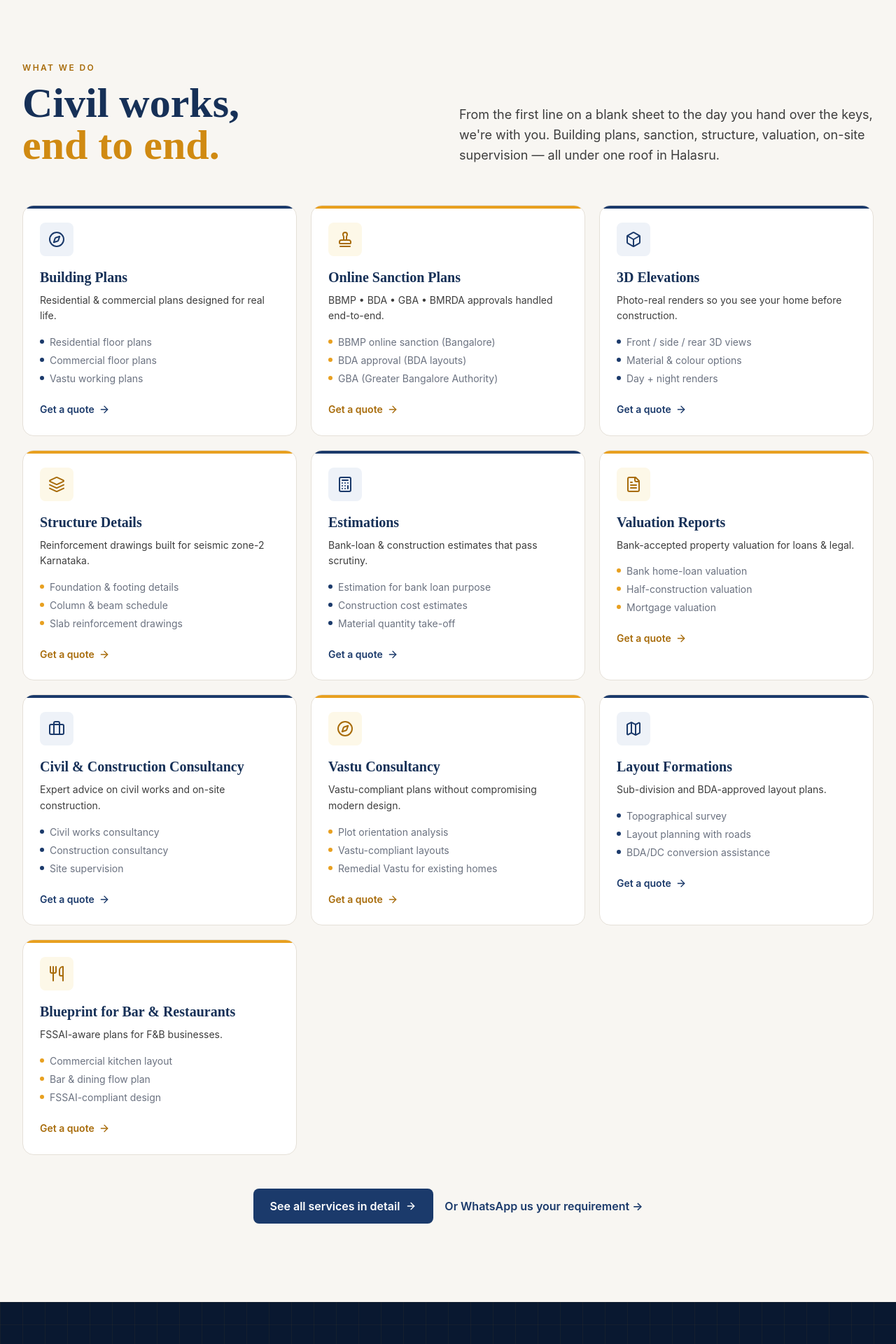
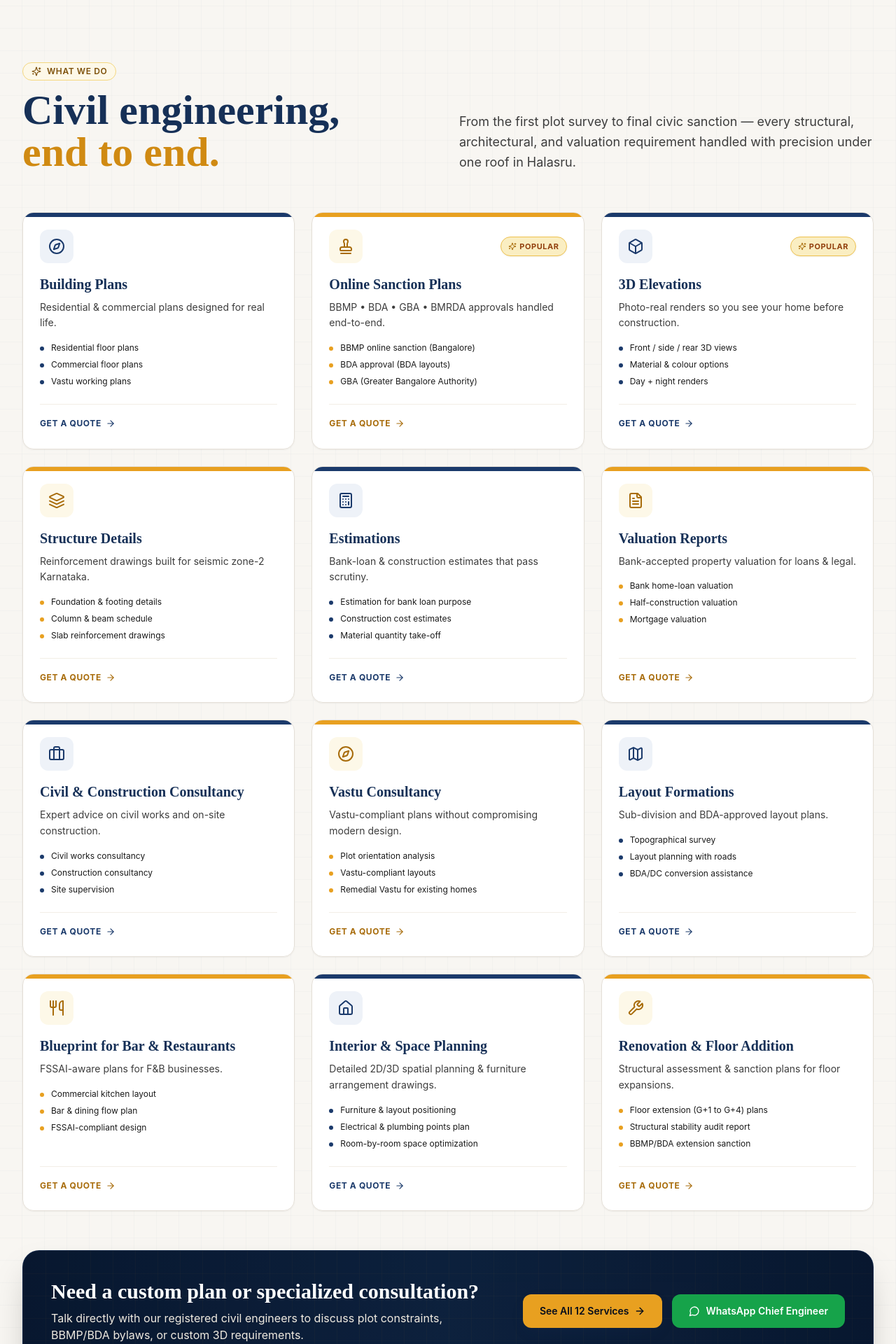
Before and after one commit to Akshu1245/Sri-Ranganatha-Associates-construction-animation-v3, a Next.js app: page / in a window 1280 px wide. Shown: the part 7120-9040 px from the top of the page at 70% size. Built offline with nearby package versions, Linux system fonts and the light colour scheme.

Commit message:
Fix 12-item balanced services grid layout and upgrade UI to executive premium design

```diff
--- a/app/services/page.tsx
+++ b/app/services/page.tsx
@@ -3,13 +3,13 @@
 import { motion } from "framer-motion";
 import Link from "next/link";
 import {
-  Compass, Stamp, Box, Layers, Calculator, FileText, Briefcase, Map, Utensils, ArrowRight, Check,
+  Compass, Stamp, Box, Layers, Calculator, FileText, Briefcase, Map, Utensils, Home, Wrench, ArrowRight, Check,
 } from "lucide-react";
 import type { LucideIcon } from "lucide-react";
 import { SERVICES, BRAND } from "@/lib/constants";
 
 const ICONS: Record<string, LucideIcon> = {
-  Compass, Stamp, Box, Layers, Calculator, FileText, Briefcase, Map, Utensils,
+  Compass, Stamp, Box, Layers, Calculator, FileText, Briefcase, Map, Utensils, Home, Wrench,
 };
 
 export default function ServicesPage() {
--- a/components/sections/ServicesGrid.tsx
+++ b/components/sections/ServicesGrid.tsx
@@ -3,19 +3,25 @@
 import Link from "next/link";
 import { motion } from "framer-motion";
 import {
-  Compass, Stamp, Box, Layers, Calculator, FileText, Briefcase, Map, Utensils, ArrowRight,
+  Compass, Stamp, Box, Layers, Calculator, FileText, Briefcase, Map, Utensils, Home, Wrench, ArrowRight, Sparkles, MessageCircle
 } from "lucide-react";
 import type { LucideIcon } from "lucide-react";
 import { SERVICES, BRAND } from "@/lib/constants";
 
 const ICONS: Record<string, LucideIcon> = {
-  Compass, Stamp, Box, Layers, Calculator, FileText, Briefcase, Map, Utensils,
+  Compass, Stamp, Box, Layers, Calculator, FileText, Briefcase, Map, Utensils, Home, Wrench,
 };
+
+// Key featured services that get a "Popular" badge
+const POPULAR_IDS = new Set(["online-sanction", "3d-elevations"]);
 
 export default function ServicesGrid() {
   return (
     <section className="relative py-20 lg:py-28 bg-paper-100">
-      <div className="max-w-7xl mx-auto px-4 sm:px-6 lg:px-8">
+      {/* Subtle blueprint accent lines in background */}
+      <div className="absolute inset-0 bg-blueprint opacity-30 pointer-events-none" aria-hidden="true" />
+
+      <div className="relative max-w-7xl mx-auto px-4 sm:px-6 lg:px-8">
         {/* Section heading */}
         <div className="grid lg:grid-cols-12 gap-8 mb-14">
           <motion.div
@@ -25,11 +31,12 @@ export default function ServicesGrid() {
             transition={{ duration: 0.5 }}
             className="lg:col-span-5"
           >
-            <div className="text-xs uppercase tracking-[0.2em] text-amber-600 font-semibold mb-3">
-              What we do
+            <div className="inline-flex items-center gap-2 px-3 py-1 rounded-full bg-amber-50 border border-amber-200 text-amber-700 text-xs font-semibold uppercase tracking-wider mb-3">
+              <Sparkles className="w-3.5 h-3.5" />
+              What We Do
             </div>
             <h2 className="font-display text-4xl sm:text-5xl lg:text-6xl font-bold text-navy-700 leading-tight">
-              Civil works,
+              Civil engineering,
               <br />
               <span className="text-amber-500">end to end.</span>
             </h2>
@@ -42,17 +49,18 @@ export default function ServicesGrid() {
             className="lg:col-span-6 lg:col-start-7 self-end"
           >
             <p className="text-ink-700 text-lg leading-relaxed">
-              From the first line on a blank sheet to the day you hand over the keys, we&apos;re with you.
-              Building plans, sanction, structure, valuation, on-site supervision — all under one roof in Halasru.
+              From the first plot survey to final civic sanction — every structural, architectural, and valuation requirement handled with precision under one roof in Halasru.
             </p>
           </motion.div>
         </div>
 
-        {/* Grid */}
-        <div className="grid grid-cols-1 md:grid-cols-2 lg:grid-cols-3 gap-5">
+        {/* 12-Item Balanced 3-Column Grid */}
+        <div className="grid grid-cols-1 md:grid-cols-2 lg:grid-cols-3 gap-6">
           {SERVICES.map((s, i) => {
             const Icon = ICONS[s.icon] || Compass;
             const isAmber = s.color === "amber";
+            const isPopular = POPULAR_IDS.has(s.id);
+
             return (
               <motion.div
                 key={s.id}
@@ -60,29 +68,39 @@ export default function ServicesGrid() {
                 initial={{ opacity: 0, y: 20 }}
                 whileInView={{ opacity: 1, y: 0 }}
                 viewport={{ once: true, margin: "-50px" }}
-                transition={{ delay: i * 0.05, duration: 0.5 }}
-                className="group relative bg-white border border-paper-300 rounded-2xl p-6 card-lift overflow-hidden"
+                transition={{ delay: i * 0.04, duration: 0.5 }}
+                className="group relative bg-white/95 backdrop-blur-sm border border-paper-300 hover:border-amber-400/80 rounded-2xl p-6 shadow-sm hover:shadow-xl transition-all duration-300 transform hover:-translate-y-1 overflow-hidden flex flex-col justify-between"
               >
-                {/* Accent strip */}
+                {/* Accent top border strip */}
                 <div
-                  className={`absolute top-0 left-0 right-0 h-1 ${
-                    isAmber ? "bg-amber-400" : "bg-navy-600"
+                  className={`absolute top-0 left-0 right-0 h-1.5 transition-colors duration-300 ${
+                    isAmber ? "bg-amber-400 group-hover:bg-amber-500" : "bg-navy-600 group-hover:bg-navy-700"
                   }`}
                 />
 
-                {/* Icon */}
+                <div>
+                  {/* Header row with Icon & Popular Badge */}
+                  <div className="flex items-center justify-between mb-4">
                     <div
-                  className={`w-12 h-12 rounded-lg flex items-center justify-center mb-4 ${
+                      className={`w-12 h-12 rounded-xl flex items-center justify-center transition-all duration-300 group-hover:scale-105 ${
                         isAmber
-                      ? "bg-amber-50 text-amber-600"
-                      : "bg-navy-50 text-navy-600"
+                          ? "bg-amber-50 text-amber-600 group-hover:bg-amber-400 group-hover:text-navy-950"
+                          : "bg-navy-50 text-navy-600 group-hover:bg-navy-600 group-hover:text-white"
                       }`}
                     >
                       <Icon className="w-6 h-6" />
                     </div>
 
+                    {isPopular && (
+                      <span className="inline-flex items-center gap-1 text-[11px] font-bold uppercase tracking-wider px-2.5 py-1 rounded-full bg-amber-100 text-amber-800 border border-amber-300 shadow-sm">
+                        <Sparkles className="w-3 h-3 text-amber-600" />
+                        Popular
+                      </span>
+                    )}
+                  </div>
+
                   {/* Title */}
-                <h3 className="font-display text-xl font-semibold text-navy-700 mb-2">
+                  <h3 className="font-display text-xl font-bold text-navy-700 group-hover:text-navy-900 transition-colors mb-2">
                     {s.title}
                   </h3>
 
@@ -91,10 +109,10 @@ export default function ServicesGrid() {
                     {s.shortDesc}
                   </p>
 
-                {/* Bullets */}
-                <ul className="space-y-1.5 mb-5">
+                  {/* Bullet points */}
+                  <ul className="space-y-2 mb-6">
                     {s.bullets.slice(0, 3).map((b) => (
-                    <li key={b} className="flex items-start gap-2 text-sm text-ink-500">
+                      <li key={b} className="flex items-start gap-2.5 text-xs text-ink-600">
                         <span
                           className={`mt-1.5 w-1.5 h-1.5 rounded-full flex-shrink-0 ${
                             isAmber ? "bg-amber-400" : "bg-navy-600"
@@ -104,47 +122,64 @@ export default function ServicesGrid() {
                       </li>
                     ))}
                   </ul>
+                </div>
 
-                {/* Link */}
+                {/* Footer link */}
+                <div className="pt-3 border-t border-paper-200/80">
                   <Link
                     href={`/contact?service=${s.id}`}
-                  className={`inline-flex items-center gap-1.5 text-sm font-semibold group/link ${
+                    className={`inline-flex items-center gap-1.5 text-xs font-bold uppercase tracking-wider group/link ${
                       isAmber
                         ? "text-amber-600 hover:text-amber-700"
-                      : "text-navy-600 hover:text-navy-700"
+                        : "text-navy-600 hover:text-navy-800"
                     }`}
                   >
-                  Get a quote
-                  <ArrowRight className="w-4 h-4 group-hover/link:translate-x-1 transition-transform" />
+                    Get a Quote
+                    <ArrowRight className="w-3.5 h-3.5 group-hover/link:translate-x-1 transition-transform" />
                   </Link>
+                </div>
               </motion.div>
             );
           })}
         </div>
 
-        {/* CTA row */}
+        {/* Premium Executive Action Banner */}
         <motion.div
-          initial={{ opacity: 0 }}
-          whileInView={{ opacity: 1 }}
+          initial={{ opacity: 0, y: 20 }}
+          whileInView={{ opacity: 1, y: 0 }}
           viewport={{ once: true }}
-          transition={{ duration: 0.5 }}
-          className="mt-12 flex flex-col sm:flex-row items-center justify-center gap-4"
+          transition={{ duration: 0.6 }}
+          className="mt-14 relative bg-gradient-to-r from-navy-900 via-navy-800 to-navy-900 rounded-3xl p-8 sm:p-10 shadow-2xl border border-navy-700/60 overflow-hidden flex flex-col md:flex-row items-center justify-between gap-6"
         >
+          <div className="absolute inset-0 bg-blueprint-dark opacity-30 pointer-events-none" />
+
+          <div className="relative z-10 text-center md:text-left">
+            <h3 className="font-display text-2xl sm:text-3xl font-bold text-white mb-2">
+              Need a custom plan or specialized consultation?
+            </h3>
+            <p className="text-paper-200 text-sm sm:text-base max-w-xl">
+              Talk directly with our registered civil engineers to discuss plot constraints, BBMP/BDA bylaws, or custom 3D requirements.
+            </p>
+          </div>
+
+          <div className="relative z-10 flex flex-col sm:flex-row items-center gap-3.5 flex-shrink-0">
             <Link
               href="/services"
-            className="inline-flex items-center gap-2 px-6 py-3 bg-navy-600 hover:bg-navy-700 text-white font-semibold rounded-lg transition-colors"
+              className="inline-flex items-center justify-center gap-2 px-6 py-3.5 bg-amber-400 hover:bg-amber-300 text-navy-950 font-semibold text-sm rounded-xl shadow-blueprint hover:shadow-amber-glow transition-all"
             >
-            See all services in detail
+              See All 12 Services
               <ArrowRight className="w-4 h-4" />
             </Link>
             <a
               href={BRAND.whatsappPrefilled}
               target="_blank"
               rel="noopener noreferrer"
-            className="text-navy-600 hover:text-amber-600 font-semibold inline-flex items-center gap-2"
+              className="inline-flex items-center justify-center gap-2 px-6 py-3.5 bg-success-500 hover:bg-success-600 text-white font-semibold text-sm rounded-xl shadow-sm transition-all"
             >
-            Or WhatsApp us your requirement →
+              <MessageCircle className="w-4 h-4" />
+              WhatsApp Chief Engineer
             </a>
+          </div>
         </motion.div>
       </div>
     </section>
--- a/lib/constants.ts
+++ b/lib/constants.ts
@@ -180,6 +180,36 @@ export const SERVICES = [
       "Bar & dining flow plan",
       "FSSAI-compliant design",
       "Fire & exit compliance",
+    ],
+    color: "amber",
+  },
+  {
+    id: "interior-layouts",
+    title: "Interior & Space Planning",
+    shortDesc: "Detailed 2D/3D spatial planning & furniture arrangement drawings.",
+    longDesc:
+      "Smart interior layout drawings detailing room flow, furniture placement, lighting points, and electrical conduit schedules for optimal living space.",
+    icon: "Home",
+    bullets: [
+      "Furniture & layout positioning",
+      "Electrical & plumbing points plan",
+      "Room-by-room space optimization",
+      "False ceiling & lighting drawings",
+    ],
+    color: "navy",
+  },
+  {
+    id: "renovation-plans",
+    title: "Renovation & Floor Addition",
+    shortDesc: "Structural assessment & sanction plans for floor expansions.",
+    longDesc:
+      "Planning to add G+1, G+2 or extend your existing building? We provide structural safety certification, load calculations, and sanction drawings.",
+    icon: "Wrench",
+    bullets: [
+      "Floor extension (G+1 to G+4) plans",
+      "Structural stability audit report",
+      "BBMP/BDA extension sanction",
+      "Plinth & column load calculation",
     ],
     color: "amber",
   },
```
Lines whose indentation alone changed are shown as unchanged.
